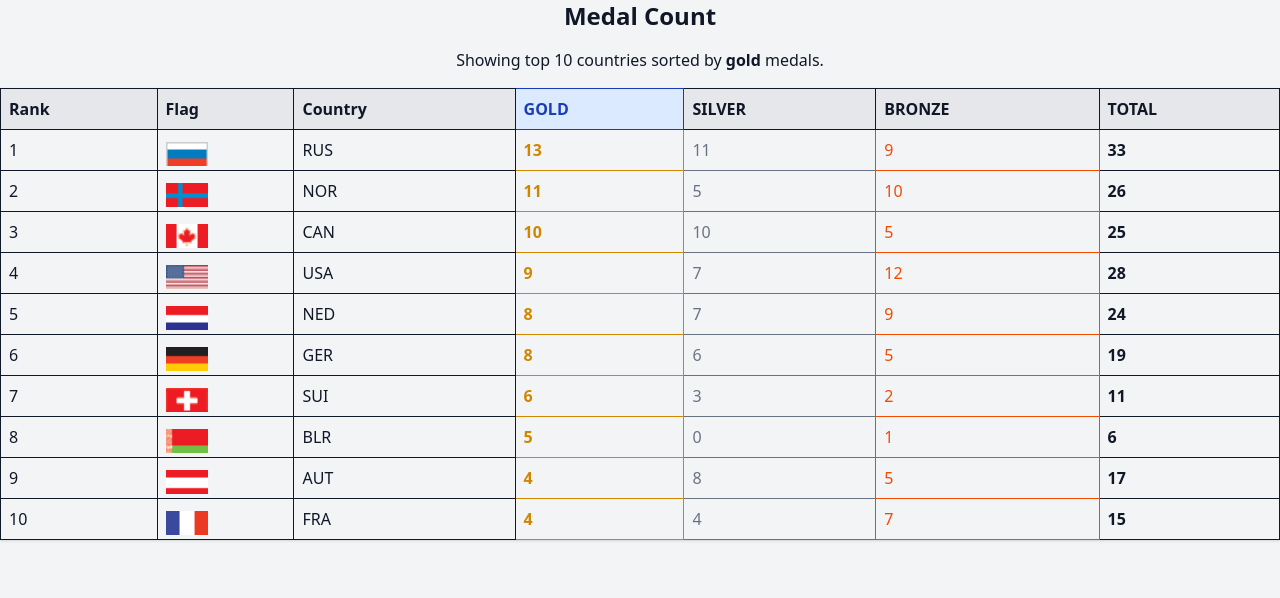
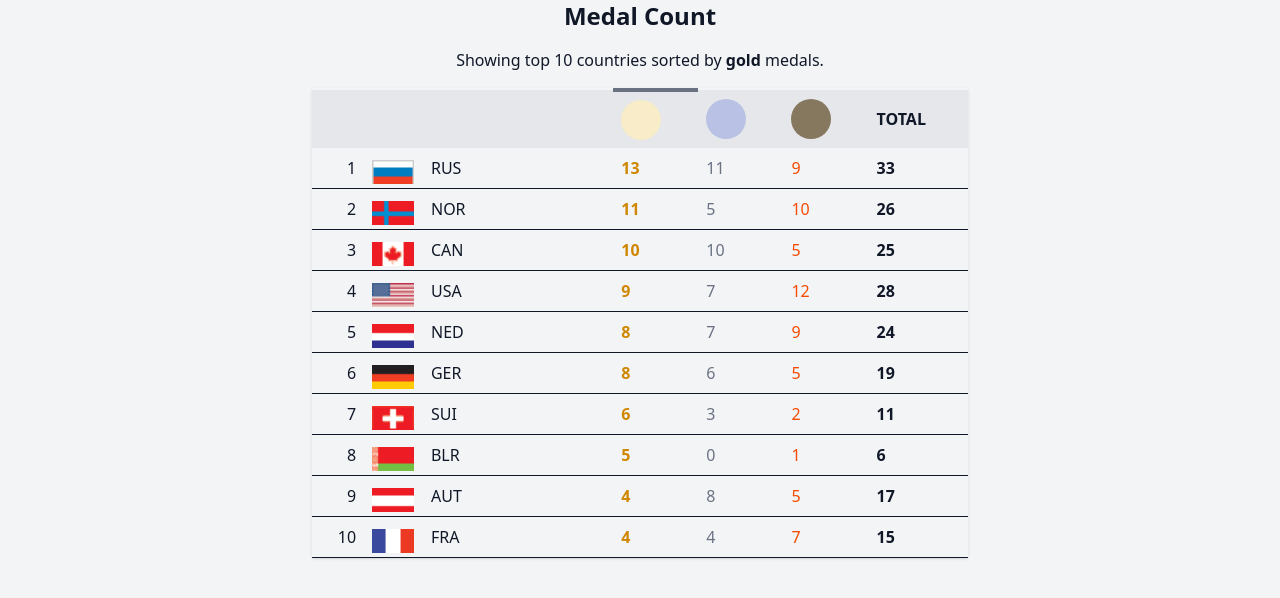
Before and after one commit to Madhuri-Jain/medal-count, a React (Vite) app: page / in a window 1280 px wide. Shown: the top 598 px of the page. Built offline with nearby package versions, Linux system fonts and the light colour scheme; the HTML template or start-up script is replaced by a standard one.

Commit message:
made some styling changes

```diff
--- a/src/components/ColumnHeader.tsx
+++ b/src/components/ColumnHeader.tsx
@@ -1,25 +1,36 @@
 import type { SortType, ColumnHeaderProps } from '../types';
+import { getMedalColor } from '../utils/getMedalColor';
 
 export const ColumnHeader = ({ sortBy, onSortChange }: ColumnHeaderProps) => {
     const headers: SortType[] = ['gold', 'silver', 'bronze', 'total'];
 
     return (
         <thead>
-            <tr className="bg-gray-200 text-left">
-                <th className="p-2 border">Rank</th>
-                <th className="p-2 border">Flag</th>
-                <th className="p-2 border">Country</th>
+            <tr className="bg-gray-200 text-left text-gray-00 dark:text-gray-800">
+                <th></th>
+                <th></th>
+                <th className="px-15"></th>
                 {headers.map((type) => (
                     <th
                         key={type}
-                        className={`p-2 border cursor-pointer select-none hover:bg-gray-300 ${
+                        title={`Sort by ${type} medals`}
+                        className={`p-2 cursor-pointer select-none hover:bg-gray-300 ${
                             sortBy === type
-                                ? 'bg-blue-100 dark:bg-blue-900 text-blue-800 font-semibold'
+                                ? 'border-t-4 border-gray-500 font-semibold  dark:border-blue-500'
                                 : ''
                         }`}
                         onClick={() => onSortChange(type)}
                     >
-                        {type.toUpperCase()}
+                        {type === 'total' ? (
+                            type.toUpperCase()
+                        ) : (
+                            <>
+                                <div
+                                    className={`w-10 h-10 rounded-full ${getMedalColor(type)}`}
+                                    aria-hidden
+                                ></div>
+                            </>
+                        )}
                     </th>
                 ))}
             </tr>
--- a/src/components/MedalRow.tsx
+++ b/src/components/MedalRow.tsx
@@ -7,9 +7,9 @@ export const MedalRow = ({ country, index, flagIndex }: MedalRowProps) => {
     const yOffset = flagIndex >= 0 ? -flagIndex * FLAGHEIGHT : 0;
 
     return (
-        <tr className="hover:bg-gray-50 transition">
-            <td className="p-2 border">{index + 1}</td>
-            <td className="p-2 border">
+        <tr className="hover:bg-gray-50 border-b transition">
+            <td className="p-2 text-right">{index + 1}</td>
+            <td className="p-2">
                 <div
                     className="w-7 h-4 bg-no-repeat"
                     style={{
@@ -21,15 +21,15 @@ export const MedalRow = ({ country, index, flagIndex }: MedalRowProps) => {
                     }}
                 />
             </td>
-            <td className="p-2 border font-medium">{country.code}</td>
-            <td className="p-2 border text-yellow-600 font-semibold">
+            <td className="font-medium text-left ">{country.code}</td>
+            <td className="p-2 text-yellow-600 font-semibold">
                 {country.gold}
             </td>
-            <td className="p-2 border text-gray-500 dark:text-gray-200">
+            <td className="p-2  text-gray-500 dark:text-gray-200">
                 {country.silver}
             </td>
-            <td className="p-2 border text-orange-600">{country.bronze}</td>
-            <td className="p-2 border font-bold">{total}</td>
+            <td className="p-2  text-orange-600">{country.bronze}</td>
+            <td className="p-2  font-bold">{total}</td>
         </tr>
     );
 };
--- a/src/pages/MedalTablePage.tsx
+++ b/src/pages/MedalTablePage.tsx
@@ -43,11 +43,13 @@ export default function MedalTablePage() {
             {error && <p className="text-center text-red-500">{error}</p>}
 
             {!loading && !error && (
-                <MedalTable
-                    countries={data}
-                    sortBy={sortBy}
-                    onSortChange={handleSortChange}
-                />
+                <div className="max-w-2xl mx-auto px-2">
+                    <MedalTable
+                        countries={data}
+                        sortBy={sortBy}
+                        onSortChange={handleSortChange}
+                    />
+                </div>
             )}
         </>
     );
--- /dev/null
+++ b/src/utils/getMedalColor.ts
@@ -0,0 +1,16 @@
+import type { SortType } from '../types';
+
+export const getMedalColor = (type: SortType) => {
+    switch (type) {
+        case 'gold':
+            return 'bg-[#f8ecc9]';
+        case 'silver':
+            return 'bg-[#b9c1e4]';
+        case 'bronze':
+            return 'bg-[#86785e]';
+        case 'total':
+            return 'bg-blue-500';
+        default:
+            return 'bg-gray-300';
+    }
+};
```
